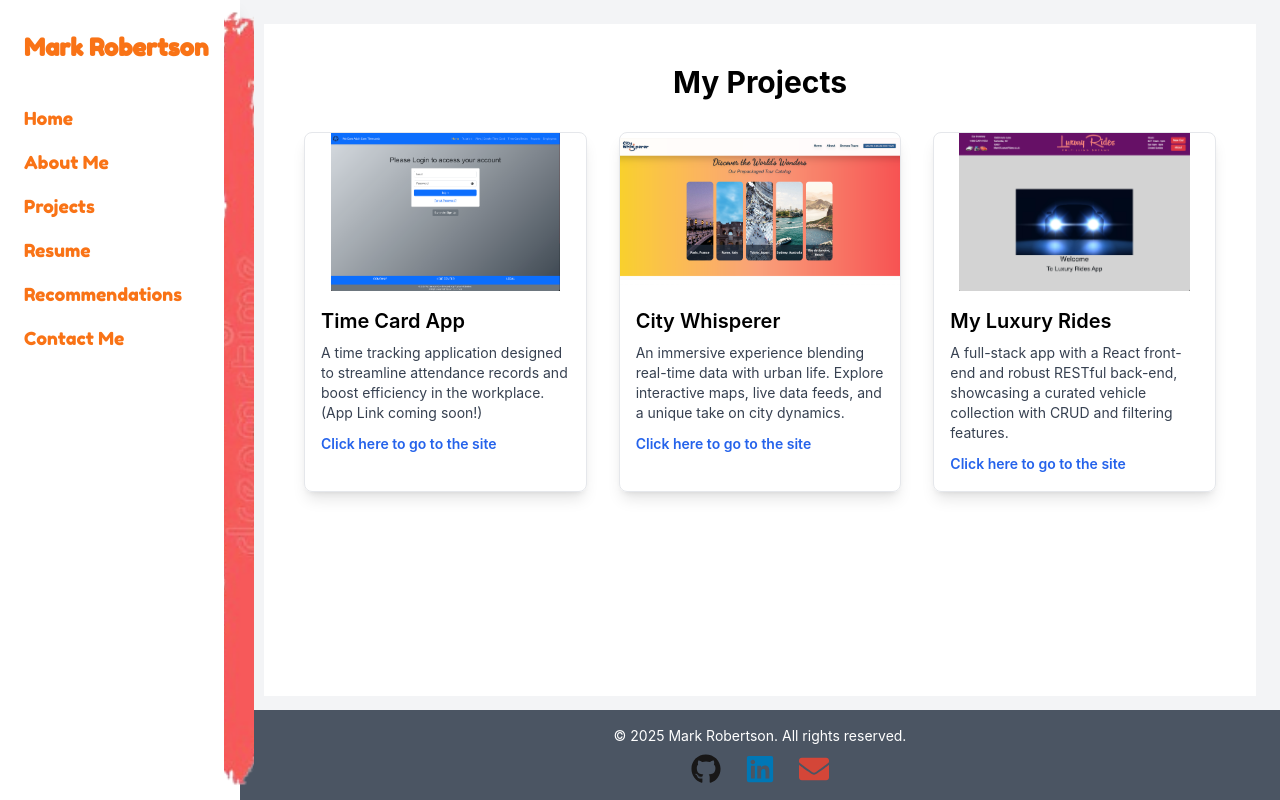
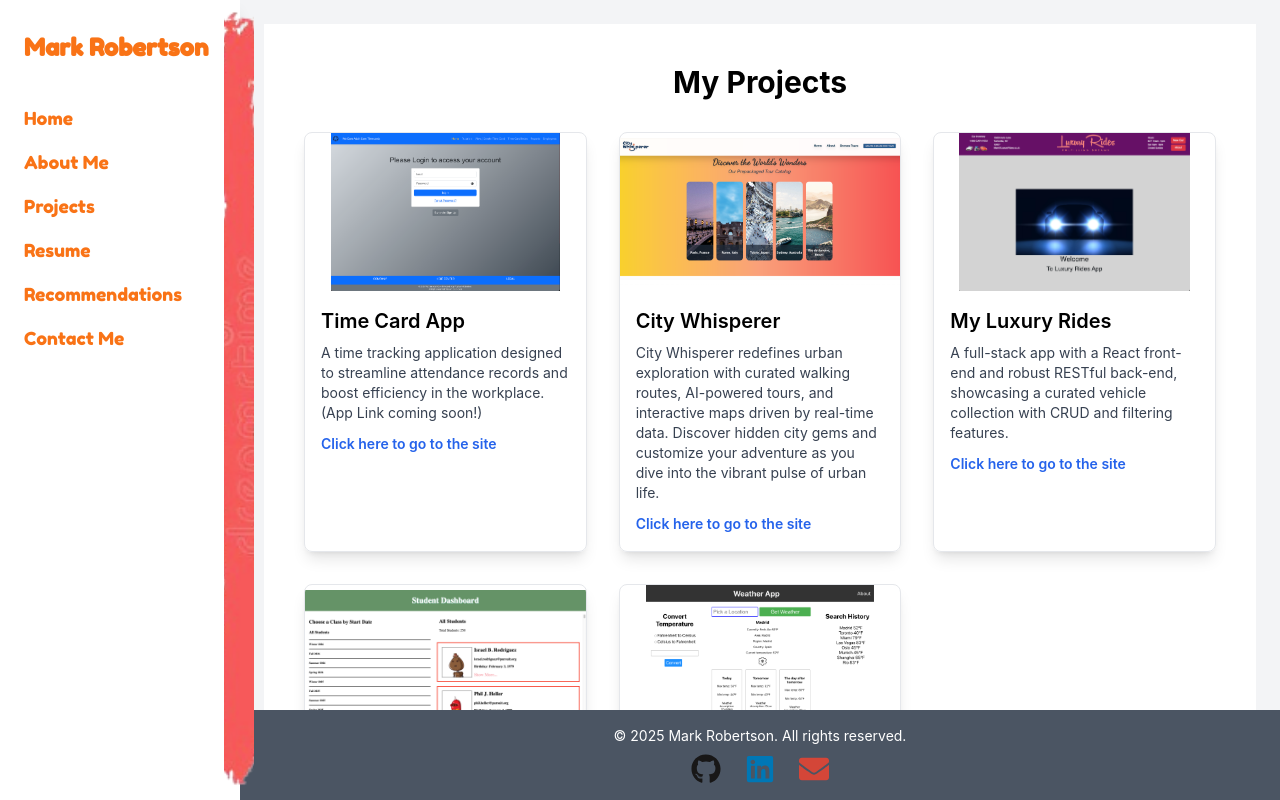
Before and after one commit to MarkRobertson67/MarkRobertson67.github.io, a React (Create React App) app: page /projects in a window 1280 px wide. Built offline with nearby package versions, Linux system fonts and the light colour scheme.

Commit message:
Added the remaining projects

```diff
--- a/src/pages/projects/Projects.js
+++ b/src/pages/projects/Projects.js
@@ -3,9 +3,14 @@ import ProjectCard from "../../components/projectcard/ProjectCard";
 import citywhispererPic from "../../images/citywhispererpic.png";
 import citywhispererVideo from "../../images/citywhispererclip.mp4";
 import timecardappPic from "../../images/timecardapp.png";
-import timecardvideo from "../../images/timecardclip.mp4";
+import timecardVideo from "../../images/timecardclip.mp4";
 import luxuryridesPic from "../../images/luxuryrides.png";
-import luxuryridesvideo from "../../images/luxuryridesclip.mp4"
+import luxuryridesVideo from "../../images/luxuryridesclip.mp4";
+import weatherappPic from "../../images/weatherapp.png";
+import weatherappVideo from "../../images/weatherappclip.mp4";
+import studentdashboardPic from "../../images/studentdashboard.png";
+import studentdashboardVideo from "../../images/studentdashboardclip.mp4";
+
 
 const projects = [
   {
@@ -13,13 +18,13 @@ const projects = [
     description:
       "A time tracking application designed to streamline attendance records and boost efficiency in the workplace. (App Link coming soon!)",
     screenshot: timecardappPic,
-    video: timecardvideo,
+    video: timecardVideo,
     website: "https://example.com/timecardapp", // Replace with my actual URL when ready
   },
   {
     title: "City Whisperer",
     description:
-      "An immersive experience blending real-time data with urban life. Explore interactive maps, live data feeds, and a unique take on city dynamics.",
+      "City Whisperer redefines urban exploration with curated walking routes, AI-powered tours, and interactive maps driven by real-time data. Discover hidden city gems and customize your adventure as you dive into the vibrant pulse of urban life.",
     screenshot: citywhispererPic,
     video: citywhispererVideo,
     website: "https://citywhisperer-mark.netlify.app/",
@@ -29,8 +34,24 @@ const projects = [
     description:
       "A full-stack app with a React front-end and robust RESTful back-end, showcasing a curated vehicle collection with CRUD and filtering features.",
     screenshot: luxuryridesPic,
-    video: luxuryridesvideo,
+    video: luxuryridesVideo,
     website: "https://myluxuryrides.netlify.app/",
+  },
+  {
+    title: "Student Dashboard",
+    description:
+      "A React student dashboard app that uses a local data file to sort students by semester and display cards with name, photo, CodeWars stats, scores, certifications, expandable notes with 1-on-1 feedback, and real-time graduation tracking alerts.",
+    screenshot: studentdashboardPic,
+    video: studentdashboardVideo,
+    website: "https://mystudent-dashboard.netlify.app/",
+  },
+  {
+    title: "Weather App",
+    description:
+      "A React-based weather app that uses API calls to fetch current weather and forecast data based on a searched city, displays a search history list, and features a temperature converter.",
+    screenshot: weatherappPic,
+    video: weatherappVideo,
+    website: "https://marks-weather-app.netlify.app/",
   },
 
   // Add more projects here if needed...
```
